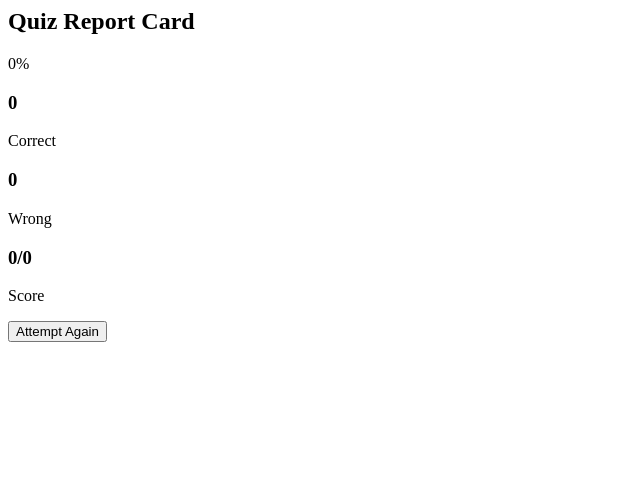
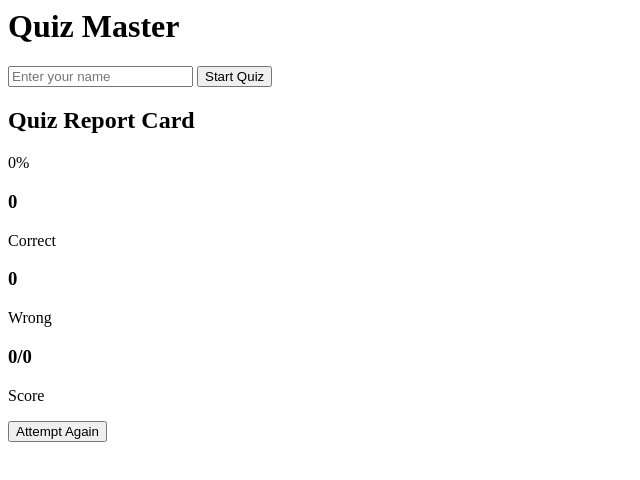
Before and after one commit to bhagyapatil486/2nd-Sem-Project----Quiz-Application, a plain HTML site: page index.html in a window 1280 px wide. Shown: the whole page, without its empty margins (0-640 px from the left). Drawn offline with Linux system fonts and the light colour scheme.

Commit message:
Add start screen for the quiz with form and button

```diff
--- a/index.html
+++ b/index.html
@@ -9,14 +9,23 @@
 
 
 <!--Disha Part 2  -->
+<div id="start-screen">
+    <h1>Quiz Master</h1>
 
+    <form id="start-form">
+        <input
+            type="text"
+            id="username"
+            placeholder="Enter your name"
+        >
 
+        <button type="submit">
+            Start Quiz
+        </button>
+    </form>
 
-
-
-
-
-
+    <p id="best-score"></p>
+</div>
 
 
 <!--Sahil Part 3  -->
```
